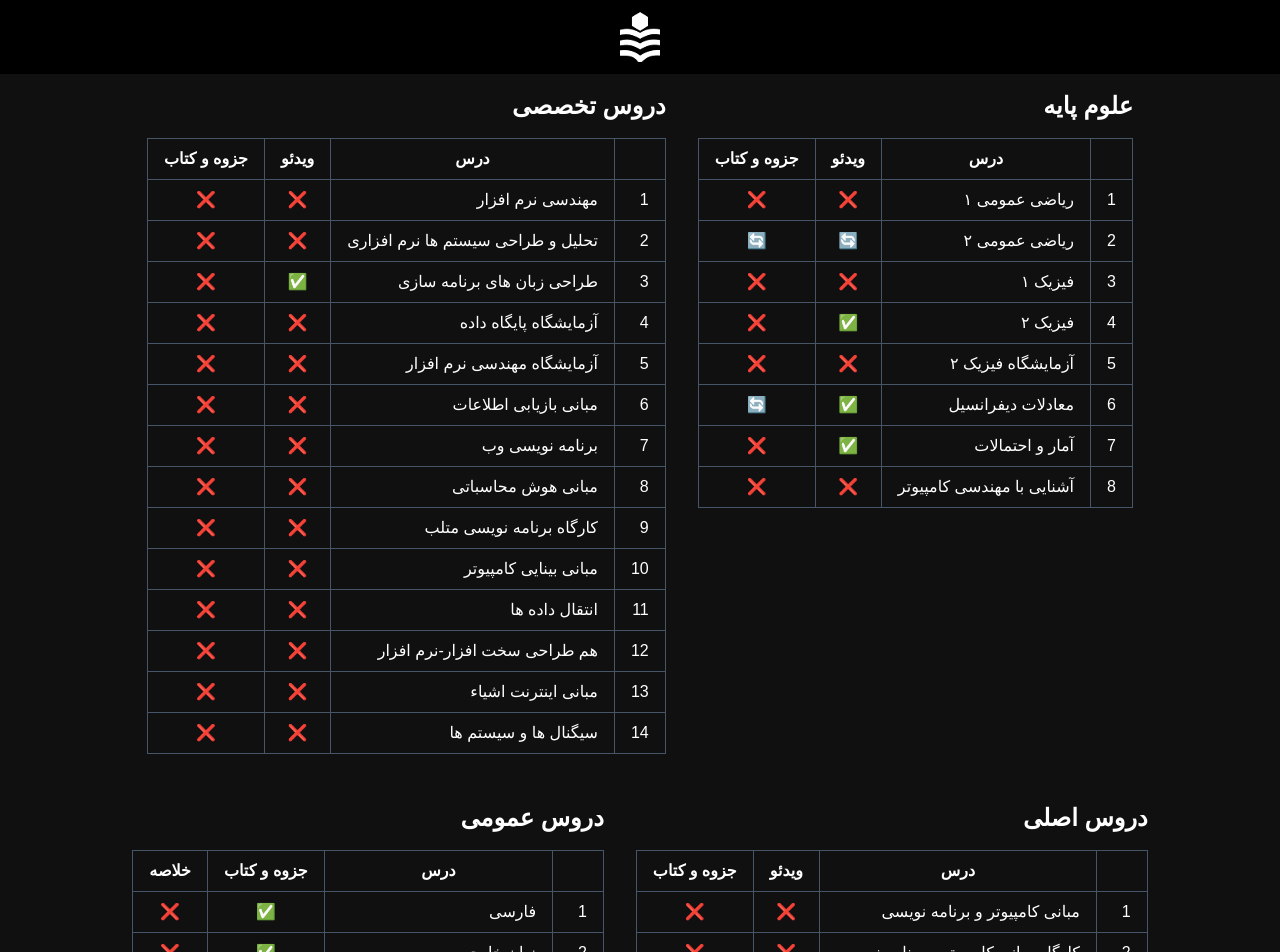
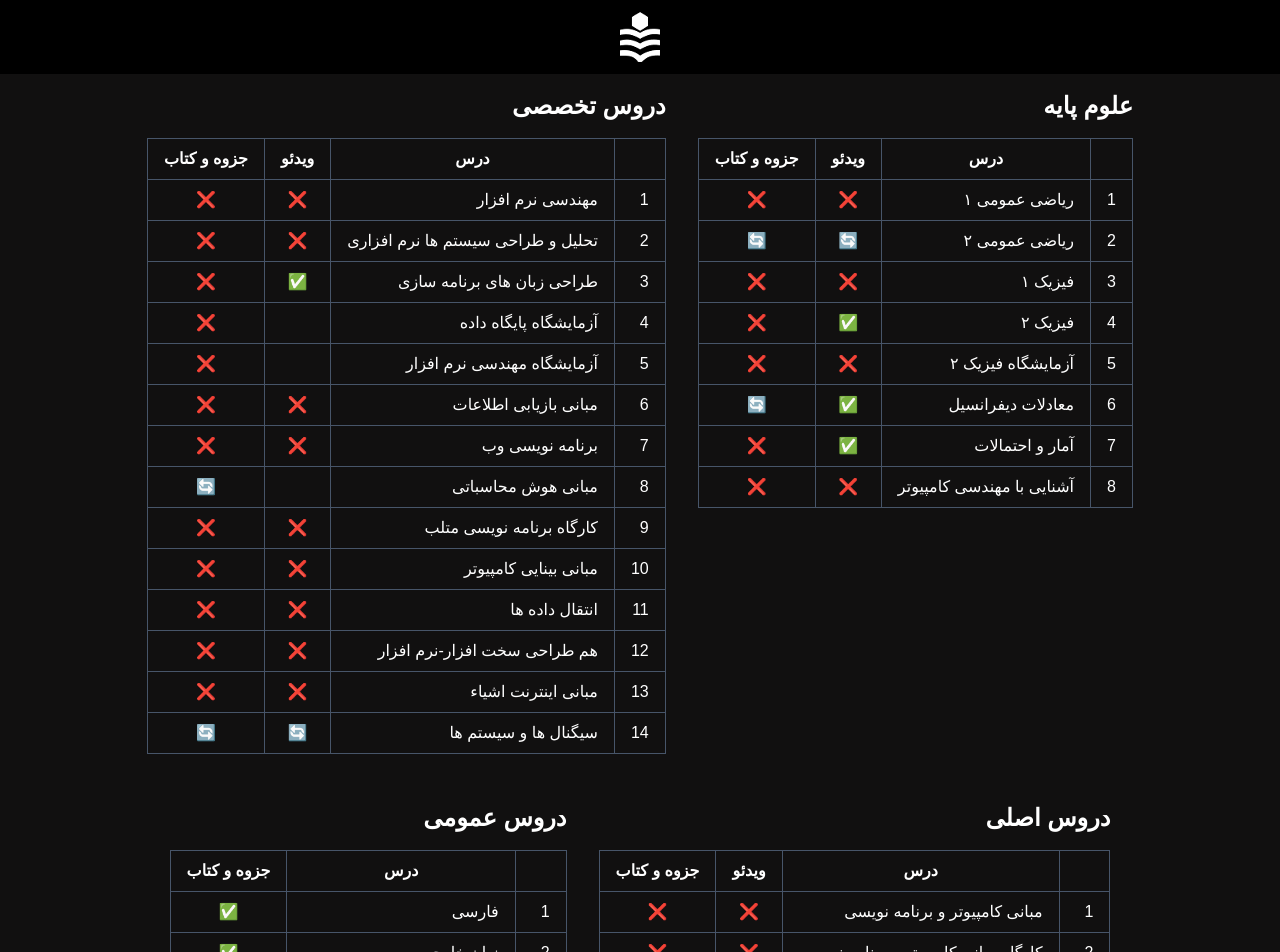
Before and after one commit to always-maap/NIT-Academy, a Next.js app: page /track in a window 1280 px wide. Shown: the top 952 px of the page. Built offline with nearby package versions, Linux system fonts and the light colour scheme; a web font is replaced by a local one.

Commit message:
chore: update track

```diff
--- a/app/track/page.tsx
+++ b/app/track/page.tsx
@@ -5,7 +5,7 @@ import { main } from "@/db/course-list/main";
 import { specialized } from "@/db/course-list/specialized";
 
 const tHead = ["", "درس", "ویدئو", "جزوه و کتاب"];
-const generalTHead = ["", "درس", "جزوه و کتاب", "خلاصه"];
+const generalTHead = ["", "درس", "جزوه و کتاب"];
 
 const BASIC = [
   ["❌", "❌"],
@@ -19,42 +19,42 @@ const BASIC = [
 ];
 
 const GENERAL = [
-  ["✅", "❌"],
-  ["✅", "❌"],
-  ["✅", "❌"],
-  ["✅", "❌"],
-  ["✅", "❌"],
-  ["❌", "❌"],
-  ["❌", "❌"],
-  ["❌", "❌"],
-  ["❌", "❌"],
-  ["❌", "❌"],
-  ["❌", "❌"],
-  ["❌", "❌"],
-  ["❌", "❌"],
-  ["✅", "❌"],
-  ["✅", "❌"],
-  ["✅", "❌"],
-  ["❌", "❌"],
-  ["✅", "❌"],
-  ["✅", "❌"],
+  ["✅"],
+  ["✅"],
+  ["✅"],
+  ["✅"],
+  ["✅"],
+  ["❌"],
+  ["❌"],
+  ["❌"],
+  ["❌"],
+  ["❌"],
+  ["❌"],
+  ["❌"],
+  ["❌"],
+  ["✅"],
+  ["✅"],
+  ["✅"],
+  ["❌"],
+  ["✅"],
+  ["✅"],
 ];
 
 const SPECIALIZED = [
   ["❌", "❌"],
   ["❌", "❌"],
   ["✅", "❌"],
+  ["  ", "❌"],
+  ["  ", "❌"],
+  ["❌", "❌"],
+  ["❌", "❌"],
+  ["  ", "🔄"],
   ["❌", "❌"],
   ["❌", "❌"],
   ["❌", "❌"],
   ["❌", "❌"],
   ["❌", "❌"],
-  ["❌", "❌"],
-  ["❌", "❌"],
-  ["❌", "❌"],
-  ["❌", "❌"],
-  ["❌", "❌"],
-  ["❌", "❌"],
+  ["🔄", "🔄"],
 ];
 
 const MAIN = [
@@ -77,7 +77,7 @@ const MAIN = [
   ["  ", "✅"],
   ["  ", "❌"],
   ["🔄", "🔄"],
-  ["🔄", "🔄"],
+  ["✅", "🔄"],
   ["🔄", "🔄"],
   ["✅", "🔄"],
   ["✅", "🔄"],
@@ -145,12 +145,11 @@ function CourseTable(props: CourseTableProps) {
             <tr key={`${s}-${i}`}>
               <td className="border border-slate-600 px-4 py-2">{i + 1}</td>
               <td className="border border-slate-600 px-4 py-2">{s}</td>
-              <td className="border border-slate-600 px-4 py-2 text-center">
-                {props.status[i][0]}
-              </td>
-              <td className="border border-slate-600 px-4 py-2 text-center">
-                {props.status[i][1]}
-              </td>
+              {props.status[0].map((_, j) => (
+                <td className="border border-slate-600 px-4 py-2 text-center">
+                  {props.status[i][j]}
+                </td>
+              ))}
             </tr>
           ))}
         </tbody>
```
